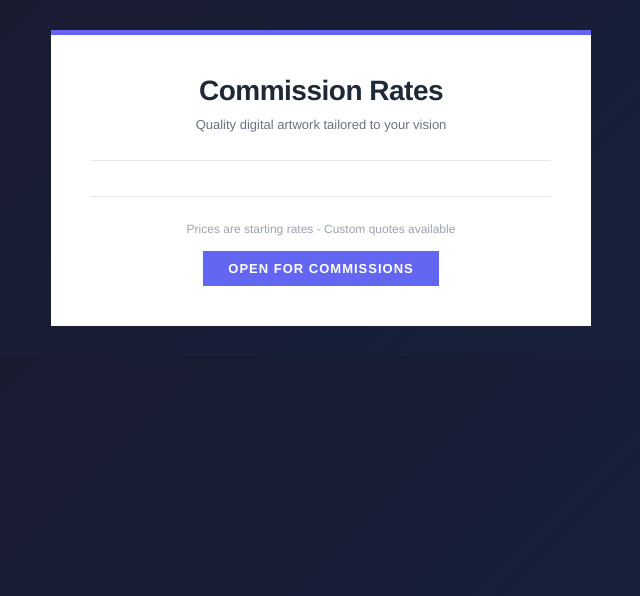
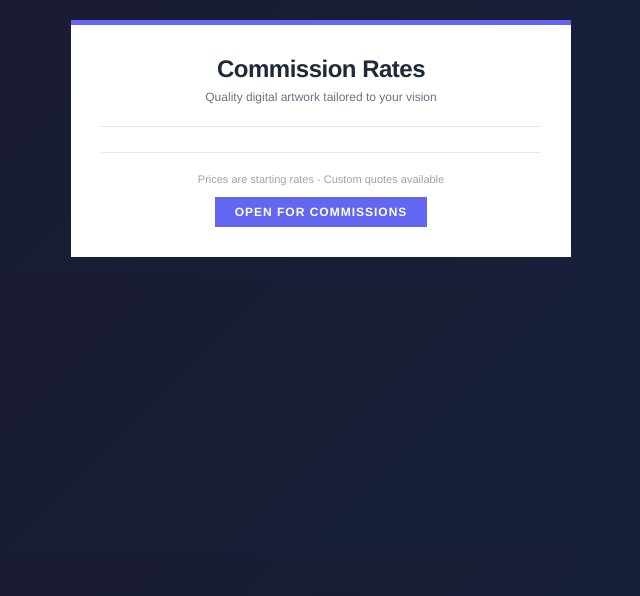
Before and after one commit to Cyanifyde/discbot.py3, a Python web app: template templates/renders/rate_card_minimal.html in a window 1280 px wide. Shown: the top 596 px of the page, without its empty margins (319-959 px from the left). Run offline with Jinja, Linux system fonts and the light colour scheme; the template is opened without the code that fills it, so the values that code supplies are empty.

Commit message:
feat: enhance AFK message handling and improve rate card rendering

```diff
--- a/services/render_service.py
+++ b/services/render_service.py
@@ -117,7 +117,9 @@ class RenderService:
             template_obj = self.env.get_template("rate_card_minimal.html")
 
         html = template_obj.render(profile=profile, rates=rates)
-        return await self._html_to_jpg(html, width=600, height=800)
+        # Dynamic height: base 250px + 50px per rate item
+        height = 250 + (len(rates) * 50)
+        return await self._html_to_jpg(html, width=540, height=height)
 
     async def render_contract(
         self,
--- a/templates/renders/rate_card_minimal.html
+++ b/templates/renders/rate_card_minimal.html
@@ -6,7 +6,7 @@
     <title>Rate Card - Minimal</title>
     <style>
         @page {
-            size: 600px 800px;
+            size: auto;
             margin: 0;
         }
         * {
@@ -17,73 +17,72 @@
         body {
             font-family: 'Helvetica Neue', Arial, sans-serif;
             background: linear-gradient(135deg, #1a1a2e 0%, #16213e 100%);
-            padding: 30px;
-            min-height: 100%;
+            padding: 20px;
         }
         .rate-card {
             background: #ffffff;
-            padding: 40px;
-            max-width: 540px;
+            padding: 30px;
+            max-width: 500px;
             margin: 0 auto;
             border-top: 5px solid #6366f1;
         }
         .header {
             text-align: center;
-            margin-bottom: 35px;
-            padding-bottom: 25px;
+            margin-bottom: 25px;
+            padding-bottom: 20px;
             border-bottom: 1px solid #e5e7eb;
         }
         h1 {
-            font-size: 28px;
+            font-size: 24px;
             font-weight: 700;
             color: #1f2937;
             letter-spacing: -0.5px;
-            margin-bottom: 8px;
+            margin-bottom: 6px;
         }
         .subtitle {
-            font-size: 13px;
+            font-size: 12px;
             color: #6b7280;
-            line-height: 1.5;
+            line-height: 1.4;
         }
         .rates-list {
-            margin-bottom: 30px;
+            margin-bottom: 20px;
         }
         .rate-item {
             display: flex;
             justify-content: space-between;
             align-items: center;
-            padding: 18px 0;
+            padding: 14px 0;
             border-bottom: 1px solid #f3f4f6;
         }
         .rate-item:last-child {
             border-bottom: none;
         }
         .rate-name {
-            font-size: 16px;
+            font-size: 15px;
             font-weight: 500;
             color: #374151;
         }
         .rate-price {
-            font-size: 20px;
+            font-size: 18px;
             font-weight: 700;
             color: #6366f1;
         }
         .footer {
             text-align: center;
-            padding-top: 25px;
+            padding-top: 20px;
             border-top: 1px solid #e5e7eb;
         }
         .footer p {
-            font-size: 12px;
+            font-size: 11px;
             color: #9ca3af;
         }
         .cta {
             display: inline-block;
-            margin-top: 15px;
-            padding: 10px 25px;
+            margin-top: 12px;
+            padding: 8px 20px;
             background: #6366f1;
             color: white;
-            font-size: 13px;
+            font-size: 12px;
             font-weight: 600;
             text-transform: uppercase;
             letter-spacing: 1px;
```
Also changed, not shown: modules/utility.py (+26 -6 lines).
